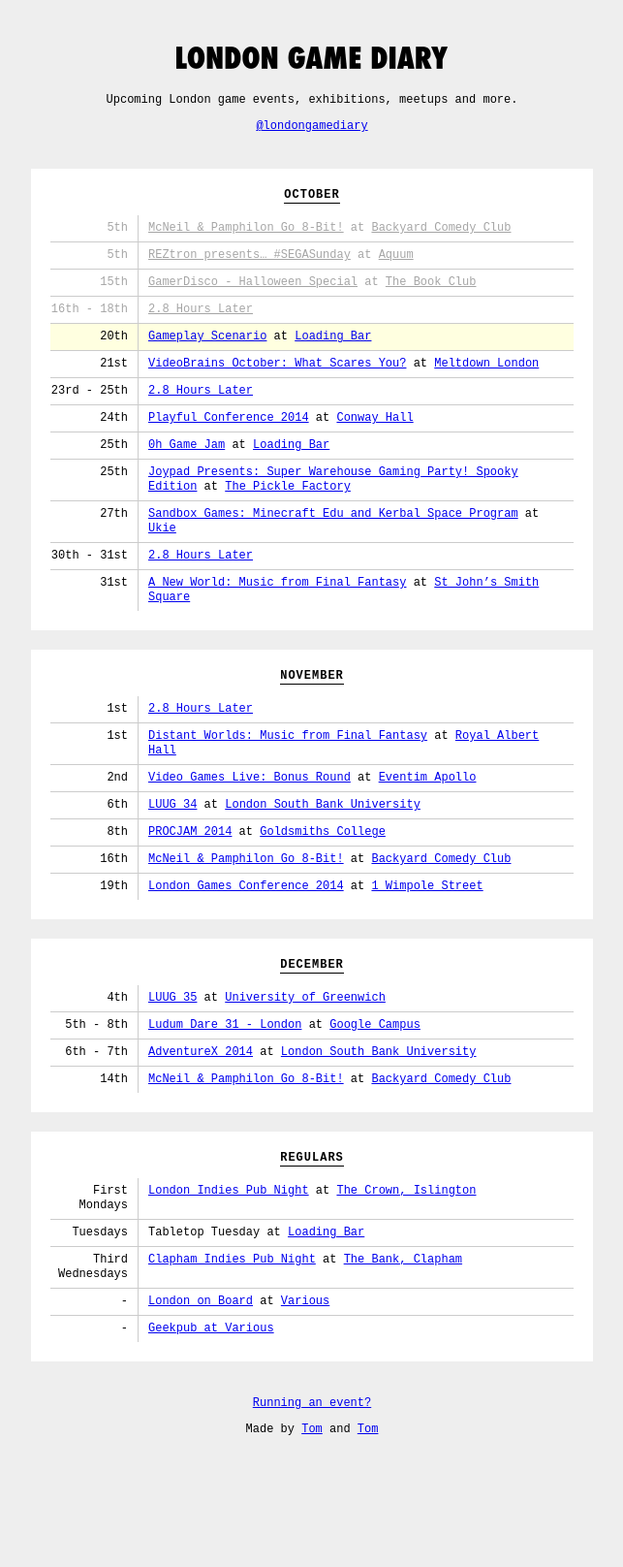
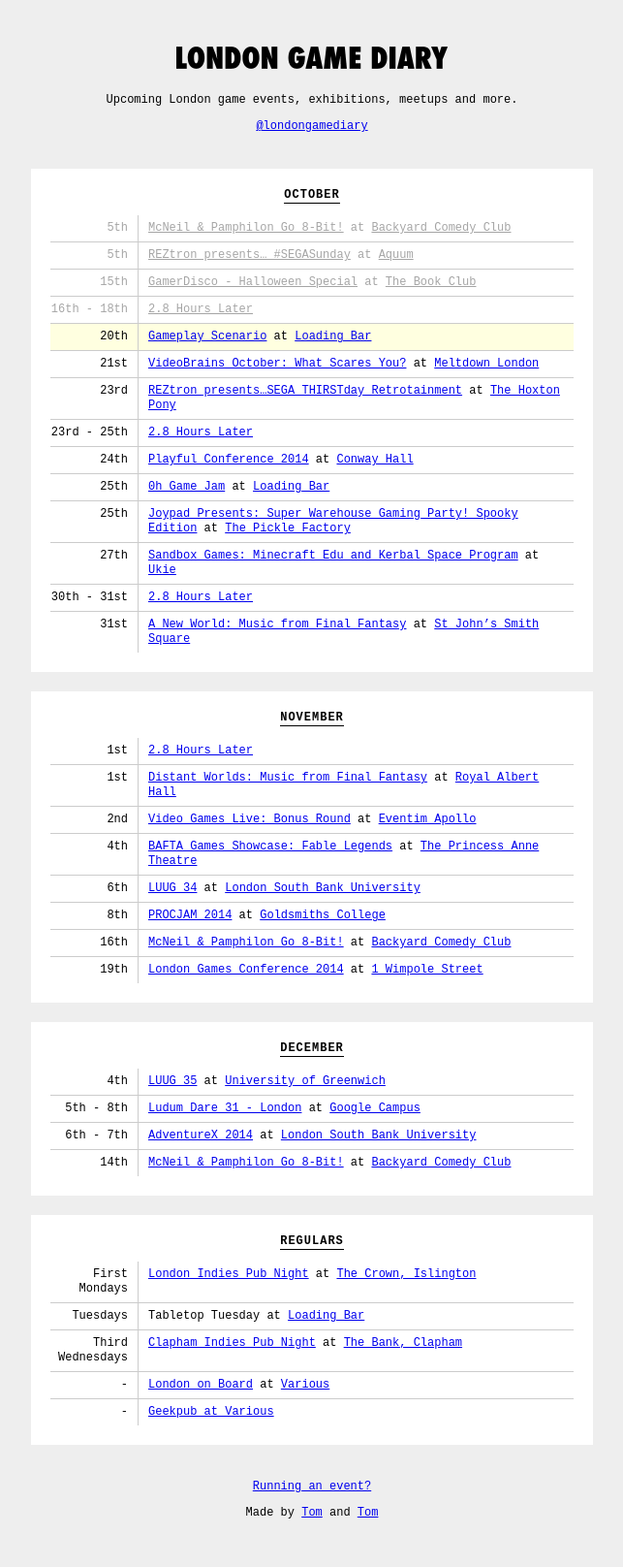
Before and after one commit to thomasmarshall/londongamediary.com, a Jekyll site: the page built from index.html, in a window 1280 px wide. Shown: the whole page at 97% size, without its empty margins (318-961 px from the left). Built offline with Jekyll 4.4.1, drawn with Linux system fonts in a browser that asks for light colours; nearby versions of some CDN libraries; before the commit the page ends 1530 px from its top, so only the background shows below that.

Commit message:
Update events.yml

```diff
--- a/_data/events.yml
+++ b/_data/events.yml
@@ -29,6 +29,11 @@
   link: "http://www.eventbrite.co.uk/e/videobrains-october-what-scares-you-tickets-13036318981"
   location: "[Meltdown London](https://www.facebook.com/MeltdownLondon)"
   date: 2014-10-21
+
+- title: "REZtron presents...SEGA THIRSTday Retrotainment"
+  link: "https://www.eventbrite.co.uk/e/sega-thirstday-retrotainment-registration-13686082441?ref=ecal"
+  location: "[The Hoxton Pony](http://www.thehoxtonpony.com/)"
+  date: 2014-10-23
 
 - title: "2.8 Hours Later"
   link: "http://2.8hourslater.com/"
@@ -81,6 +86,11 @@
   link: "http://www.eventimapollo.com/events/detail/video-games-live"
   location: "[Eventim Apollo](http://www.eventimapollo.com/)"
   date: 2014-11-02
+
+- title: "BAFTA Games Showcase: Fable Legends"
+  link: "https://bafta.ticketsolve.com/shows/873522944"
+  location: "[The Princess Anne Theatre](http://www.bafta.org/venue-hire/rooms/the-princess-anne-theatre,1965,BA.html)"
+  date: 2014-11-04
 
 - title: "LUUG 34"
   link: "http://www.meetup.com/London-Unity-Usergroup/events/210680002/"
```
